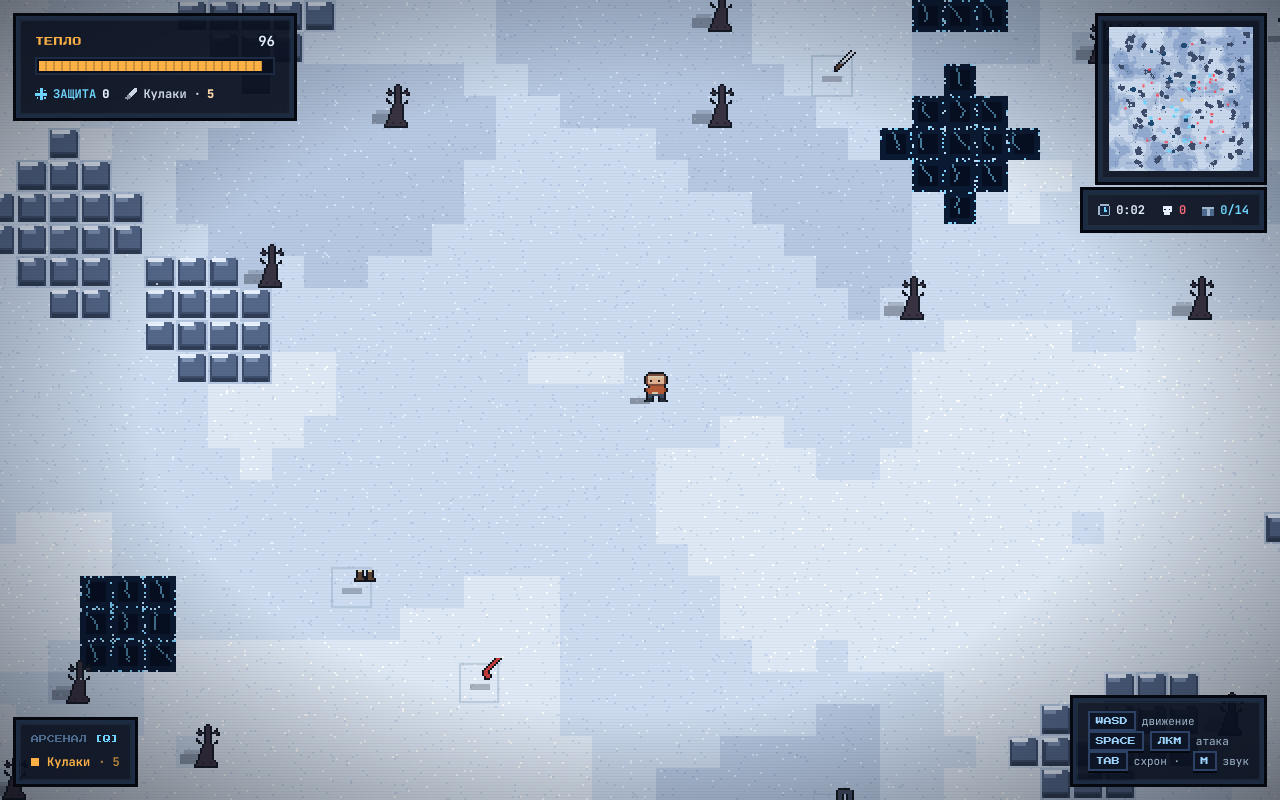
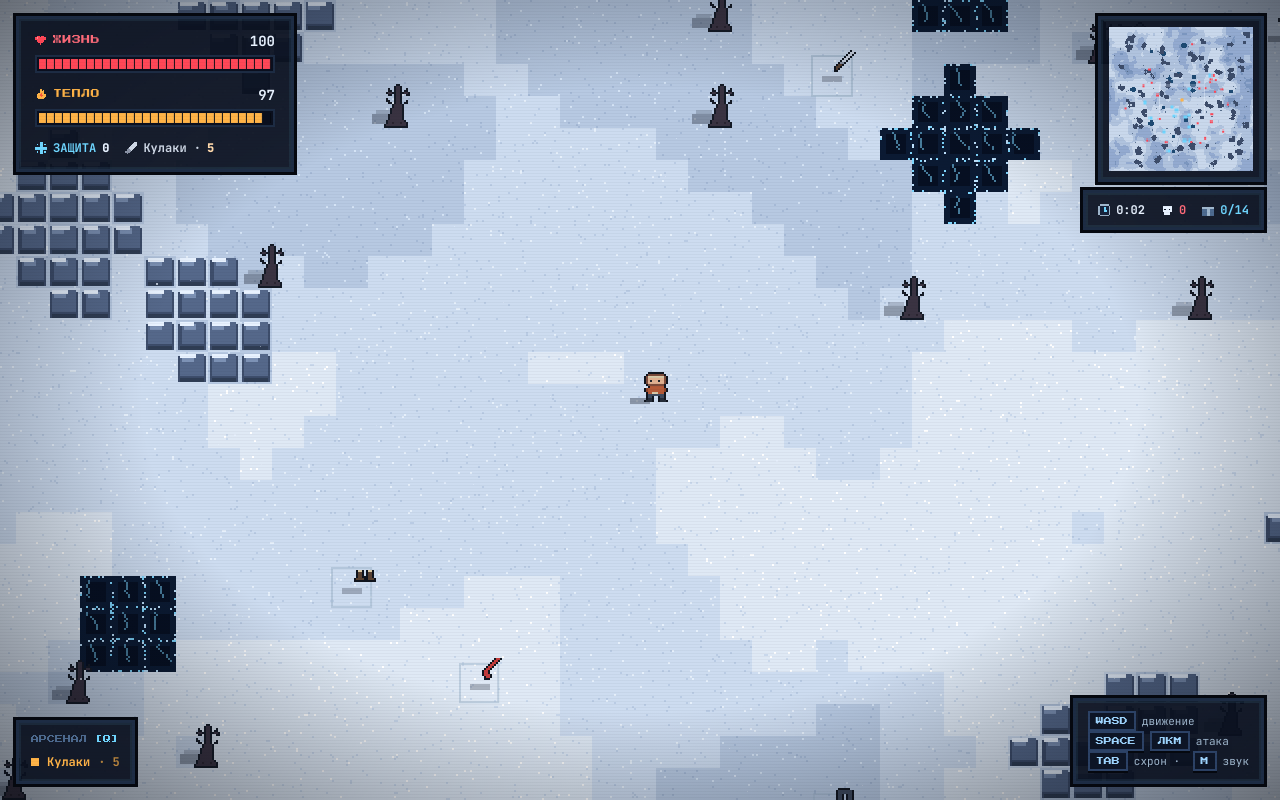
Before and after one commit to eric-cox/cyberia-dev, a React (Vite) app: page / in a window 1280 px wide. Both pictures are taken after a click on the button "ВЫЙТИ НА МОРОЗ". Built offline with nearby package versions, Linux system fonts and the light colour scheme.

Commit message:
task snapshot 5c45fee6-a9fd-48c5-87f4-67fa1bf795d8

```diff
--- a/src/App.tsx
+++ b/src/App.tsx
@@ -64,6 +64,9 @@ export default function App() {
   // морозное дыхание: рамка льда растёт, когда тепло тает
   const heat = snap?.heat ?? 100;
   const frost = heat < 65 ? ((65 - heat) / 65) * 0.9 : 0;
+  // кровавая пульсация: жизнь на исходе
+  const hp = snap?.hp ?? 100;
+  const danger = hp < 35 ? (35 - hp) / 35 : 0;
 
   return (
     <div className="relative w-full h-full overflow-hidden scanlines" style={{ cursor: screen === "playing" ? "crosshair" : "default" }}>
@@ -79,6 +82,18 @@ export default function App() {
           boxShadow: "inset 0 0 140px 40px rgba(159,214,255,0.35)",
         }}
       />
+      {/* красная пульсация — жизнь вымораживается */}
+      {danger > 0 && (
+        <div
+          className="danger-pulse absolute inset-0 z-10 pointer-events-none"
+          style={{
+            opacity: danger,
+            background:
+              "radial-gradient(ellipse at center, rgba(255,71,87,0) 42%, rgba(255,71,87,0.42) 100%)",
+            boxShadow: "inset 0 0 120px 30px rgba(255,71,87,0.35)",
+          }}
+        />
+      )}
       {/* постоянная vignette */}
       <div
         className="absolute inset-0 z-10 pointer-events-none"
--- a/src/game/Game.js
+++ b/src/game/Game.js
@@ -36,7 +36,11 @@ import { Player, Enemy, Pickup, TreeProp } from "./entities.js";
 import { Particles, FloatTexts, Orbs } from "./effects.js";
 
 const HEAT_MAX = 100;
+const HP_MAX = 100;
 const BASE_DRAIN = 1.7; // тепло/сек без одежды
+const COLD_HP_DRAIN = 8.5; // жизнь/сек при нулевом тепле (без одежды)
+const CHILL_HP_DRAIN = 2.4; // жизнь/сек, когда тепло почти кончилось
+const HP_REGEN = 2; // жизнь/сек, когда тепло в достатке
 const HOLE_DMG = 12;
 const ZOOM = 2;
 
@@ -67,6 +71,10 @@ export default class Game {
     this.foundThisRun = 0;
     this.victoryShown = false;
     this.heat = HEAT_MAX;
+    this.hp = HP_MAX;
+    this.hpRate = 0;
+    this.coldTickT = 0;
+    this.deathCause = "cold";
     this.insulation = 0;
     this.weapons = weaponsOf([]);
     this.weaponIdx = 0;
@@ -171,6 +179,10 @@ export default class Game {
     this.foundThisRun = 0;
     this.victoryShown = false;
     this.heat = HEAT_MAX;
+    this.hp = HP_MAX;
+    this.hpRate = 0;
+    this.coldTickT = 0;
+    this.deathCause = "cold";
     this.refreshLoadout();
     this.hooks.onState && this.hooks.onState("playing");
     this.pushSnapshot();
@@ -306,23 +318,66 @@ export default class Game {
       this.heat -= 2.2 * dt;
     }
 
-    // --- холод ---
+    // --- холод: тепло тает; когда его нет — мороз выедает жизнь ---
     const drain = BASE_DRAIN * (100 / (100 + this.insulation));
     this.heat -= drain * dt;
     this.sfx.setWind(clamp(1 - this.heat / HEAT_MAX, 0, 1));
 
-    if (this.heat < 25) {
+    // скорость обморожения зависит от защиты одежды:
+    // exposure = 1 голышом, ~0.5 в полном обвесе
+    const exposure = 100 / (100 + this.insulation);
+    let hpDelta = 0;
+    if (this.heat <= 0) {
+      this.heat = 0;
+      hpDelta = -COLD_HP_DRAIN * exposure;
+      this.deathCause = "cold";
+      this.coldTickT -= dt;
+      if (this.coldTickT <= 0) {
+        this.coldTickT = 0.7;
+        const tick = Math.max(1, Math.round(-hpDelta * 0.7));
+        this.texts.add(
+          p.x + (Math.random() * 12 - 6),
+          p.y - 18,
+          "-" + tick,
+          "#ff4757"
+        );
+        this.particles.burst(p.x, p.y - 8, {
+          n: 4,
+          colors: ["#7fd7ff", "#bfe3ff", "#e8f2ff"],
+          speed: 26,
+          life: 0.5,
+        });
+        this.sfx.noise({ t: 0.1, v: 0.05, f: 2000, type: "highpass" });
+      }
+    } else if (this.heat < 25) {
+      hpDelta = -CHILL_HP_DRAIN * exposure;
+      this.deathCause = "cold";
+      this.coldTickT -= dt;
+      if (this.coldTickT <= 0) {
+        this.coldTickT = 1.4;
+        this.texts.add(p.x, p.y - 18, "-1", "#ff8a94");
+      }
+    } else if (this.heat > 55 && this.hp < HP_MAX) {
+      hpDelta = HP_REGEN;
+    }
+    if (hpDelta !== 0) {
+      this.hp = clamp(this.hp + hpDelta * dt, 0, HP_MAX);
+      this.hpRate = hpDelta;
+      if (this.hp <= 0) {
+        this.die(this.deathCause);
+        return;
+      }
+    } else {
+      this.hpRate = 0;
+    }
+
+    // сердцебиение, когда жизнь или тепло на исходе
+    if (this.hp < 35 || this.heat < 20) {
       this.hbTimer -= dt;
       if (this.hbTimer <= 0) {
-        this.hbTimer = 0.45 + (this.heat / 25) * 0.55;
+        this.hbTimer = 0.4 + (clamp(this.hp, 0, 35) / 35) * 0.55;
         this.sfx.tone({ f: 72, f2: 48, t: 0.1, type: "sine", v: 0.22 });
       }
-    }
-
-    if (this.heat <= 0) {
-      this.heat = 0;
-      this.die();
-      return;
     }
 
     // --- мутанты ---
@@ -350,7 +405,9 @@ export default class Game {
     const got = this.orbs.update(dt, p);
     for (const o of got) {
       this.heat = Math.min(HEAT_MAX, this.heat + 6);
+      this.hp = Math.min(HP_MAX, this.hp + 5);
       this.texts.add(p.x, p.y - 16, "+6 ТЕПЛА", "#ffb347");
+      this.texts.add(p.x, p.y - 26, "+5 ЖИЗНИ", "#7dff8a");
       this.sfx.orb();
       this.particles.burst(p.x, p.y - 6, {
         n: 6,
@@ -445,12 +502,13 @@ export default class Game {
 
   damagePlayer(dmg, src) {
     if (this.state !== "playing") return;
-    this.loseHeat(dmg, null);
     const p = this.player;
+    this.hp = clamp(this.hp - dmg, 0, HP_MAX);
+    this.deathCause = "beast";
     p.flash = 0.16;
     this.camera.addTrauma(0.5);
     this.sfx.hurt();
-    this.texts.add(p.x, p.y - 18, "-" + dmg + " ТЕПЛА", "#ff4757");
+    this.texts.add(p.x, p.y - 18, "-" + dmg, "#ff4757");
     this.particles.burst(p.x, p.y - 6, {
       n: 8,
       colors: ["#ff4757", "#c23b3b", "#e8f2ff"],
@@ -463,6 +521,7 @@ export default class Game {
     }
     this.hooks.onHurt && this.hooks.onHurt();
     this.events.emit("player-damage", { dmg });
+    if (this.hp <= 0) this.die("beast");
   }
 
   loseHeat(v, label) {
@@ -470,7 +529,9 @@ export default class Game {
     if (label) this.texts.add(this.player.x, this.player.y - 26, label, "#7fd7ff");
   }
 
-  die() {
+  die(cause = "cold") {
+    this.deathCause = cause;
+    this.hp = 0;
     this.state = "dead";
     this.sfx.death();
     this.sfx.setWind(1);
@@ -676,6 +737,10 @@ export default class Game {
       state: this.state,
       heat: Math.max(0, Math.ceil(this.heat)),
       maxHeat: HEAT_MAX,
+      hp: Math.max(0, Math.ceil(this.hp)),
+      maxHp: HP_MAX,
+      hpRate: Math.round(this.hpRate * 10) / 10,
+      cause: this.deathCause,
       insulation: this.insulation,
       weapon: this.weapon
         ? { name: this.weapon.name, dmg: this.weapon.dmg, rate: this.weapon.rate }
--- a/src/ui/HUD.tsx
+++ b/src/ui/HUD.tsx
@@ -1,4 +1,4 @@
-import { memo } from "react";
+import { memo, useEffect, useRef, useState, type ReactNode } from "react";
 
 // ---------- типы снапшота из движка ----------
 export type InvItem = {
@@ -14,6 +14,10 @@ export type Snapshot = {
   state: string;
   heat: number;
   maxHeat: number;
+  hp: number;
+  maxHp: number;
+  hpRate: number;
+  cause: string;
   insulation: number;
   weapon: { name: string; dmg: number; rate: number } | null;
   weapons: { id: string; name: string; dmg: number; active: boolean }[];
@@ -74,33 +78,137 @@ export const IcoClock = ({ size = 12 }: { size?: number }) => (
 
 const TIER_COL = ["#9fb6cc", "#9fb6cc", "#6fd6ff", "#ffb347"];
 
-// ---------- шкала тепла ----------
-const HeatBar = memo(({ heat, max }: { heat: number; max: number }) => {
-  const pct = Math.max(0, Math.min(100, (heat / max) * 100));
-  const col = pct > 50 ? "#ffb347" : pct > 25 ? "#ff8c42" : "#ff4757";
-  const critical = pct <= 25;
+export const IcoHeart = ({ size = 12 }: { size?: number }) => (
+  <svg width={size} height={size} viewBox="0 0 8 8" shapeRendering="crispEdges" aria-hidden>
+    <path
+      d="M1 1H3V2H4V1H6V2H7V4H6V5H5V6H4V7H3V6H2V5H1V4H0V2H1Z"
+      fill="#ff4757"
+    />
+    <path d="M1 2H2V3H1Z" fill="#ff8a94" />
+  </svg>
+);
+
+// ---------- шкала с «хвостом» расхода ----------
+// disp догоняет значение быстро, ghost тянется медленно —
+// потеря читается как вытекающие пиксели.
+function VitalBar({
+  label,
+  icon,
+  value,
+  max,
+  baseColor,
+  ghostColor,
+  labelColor,
+  rate,
+  lowAt,
+  colorFor,
+}: {
+  label: string;
+  icon: ReactNode;
+  value: number;
+  max: number;
+  baseColor: string;
+  ghostColor: string;
+  labelColor: string;
+  rate?: number;
+  lowAt?: number;
+  colorFor?: (pct: number) => string;
+}) {
+  const target = useRef({ v: value, g: value });
+  const [disp, setDisp] = useState({ v: value, g: value });
+
+  useEffect(() => {
+    target.current.v = value;
+    if (value > target.current.g) target.current.g = value;
+  }, [value]);
+
+  useEffect(() => {
+    let raf = 0;
+    let last = performance.now();
+    const loop = (now: number) => {
+      const dt = Math.min(0.05, (now - last) / 1000);
+      last = now;
+      setDisp((prev) => {
+        const t = target.current;
+        const nv = prev.v + (t.v - prev.v) * Math.min(1, dt * 12);
+        const ng = t.v < t.g ? t.g + (t.v - t.g) * Math.min(1, dt * 2.1) : t.v;
+        t.g = ng;
+        if (Math.abs(nv - prev.v) < 0.02 && Math.abs(ng - prev.g) < 0.02)
+          return prev;
+        return { v: nv, g: ng };
+      });
+      raf = requestAnimationFrame(loop);
+    };
+    raf = requestAnimationFrame(loop);
+    return () => cancelAnimationFrame(raf);
+  }, []);
+
+  const pct = Math.max(0, Math.min(100, (disp.v / max) * 100));
+  const gpct = Math.max(pct, Math.min(100, (disp.g / max) * 100));
+  const critical = lowAt !== undefined && (value / max) * 100 <= lowAt;
+  const col = colorFor ? colorFor(pct) : baseColor;
+  const draining = rate !== undefined && rate < 0;
+
   return (
     <div>
-      <div className="flex items-baseline justify-between mb-1.5">
-        <span className={`font-pixel text-[9px] tracking-wider ${critical ? "text-[#ff4757] heat-critical" : "text-[#ffb347]"}`}>
-          ТЕПЛО
+      <div className="flex items-baseline justify-between mb-1">
+        <span
+          className={`font-pixel text-[9px] tracking-wider flex items-center gap-1.5 ${critical ? "heat-critical" : ""}`}
+          style={{ color: critical ? "#ff4757" : labelColor }}
+        >
+          {icon}
+          {label}
         </span>
-        <span className={`font-term font-bold text-sm tabular-nums ${critical ? "text-[#ff4757] heat-critical" : "text-[#e8f2ff]"}`}>
-          {Math.ceil(heat)}
+        <span className="flex items-baseline gap-2">
+          {rate !== undefined && rate !== 0 && (
+            <span
+              className={`font-term text-[11px] font-bold tabular-nums ${
+                draining ? "text-[#ff4757] blink-soft" : "text-[#7dff8a]"
+              }`}
+            >
+              {draining ? `−${Math.abs(rate).toFixed(1)}/с` : `+${rate.toFixed(1)}/с`}
+            </span>
+          )}
+          <span
+            className={`font-term font-bold text-sm tabular-nums ${
+              critical ? "text-[#ff4757] heat-critical" : "text-[#e8f2ff]"
+            }`}
+          >
+            {Math.ceil(disp.v)}
+          </span>
         </span>
       </div>
-      <div className="w-60 h-[18px] bg-[#0a0f1e] border-2 border-[#1d2c44] p-[2px]">
+      <div className="relative w-60 h-[18px] bg-[#0a0f1e] border-2 border-[#1d2c44] p-[2px]">
+        <div className="relative h-full overflow-hidden">
+          {/* хвост расхода */}
           <div
-          className={`h-full transition-[width] duration-200 ${critical ? "heat-critical" : ""}`}
+            className="absolute inset-y-0 left-0"
+            style={{ width: `${gpct}%`, background: ghostColor, opacity: 0.45 }}
+          />
+          {/* текущее значение */}
+          <div
+            className={`absolute inset-y-0 left-0 ${critical ? "heat-critical" : ""}`}
             style={{
               width: `${pct}%`,
               background: `repeating-linear-gradient(90deg, ${col} 0px, ${col} 6px, ${col}cc 6px, ${col}cc 8px)`,
             }}
           />
+          {/* пиксельная насечка */}
+          <div
+            className="absolute inset-0"
+            style={{
+              background:
+                "repeating-linear-gradient(90deg, rgba(5,8,15,0) 0px, rgba(5,8,15,0) 7px, rgba(5,8,15,0.85) 7px, rgba(5,8,15,0.85) 8px)",
+            }}
+          />
+        </div>
       </div>
     </div>
   );
-});
+}
+
+const heatColor = (pct: number) =>
+  pct > 50 ? "#ffb347" : pct > 25 ? "#ff8c42" : "#ff4757";
 
 // ---------- HUD ----------
 function HUD({
@@ -115,8 +223,29 @@ function HUD({
   return (
     <div className="absolute inset-0 pointer-events-none z-20 select-none">
       {/* верх слева: тепло / защита / оружие */}
-      <div className="absolute top-4 left-4 panel-pixel px-4 py-3 space-y-2.5">
-        <HeatBar heat={snap.heat} max={snap.maxHeat} />
+      <div className="absolute top-4 left-4 panel-pixel px-4 py-3 space-y-3">
+        <VitalBar
+          label="ЖИЗНЬ"
+          icon={<IcoHeart />}
+          value={snap.hp}
+          max={snap.maxHp}
+          baseColor="#ff4757"
+          ghostColor="#ffb3bc"
+          labelColor="#ff6b7a"
+          rate={snap.hpRate}
+          lowAt={30}
+        />
+        <VitalBar
+          label="ТЕПЛО"
+          icon={<IcoFlame />}
+          value={snap.heat}
+          max={snap.maxHeat}
+          baseColor="#ffb347"
+          ghostColor="#ffe0b8"
+          labelColor="#ffb347"
+          lowAt={25}
+          colorFor={heatColor}
+        />
         <div className="flex items-center gap-4">
           <span className="flex items-center gap-1.5 font-term text-[12px] font-bold text-[#6fd6ff]">
             <IcoSnow /> ЗАЩИТА <b className="text-[#e8f2ff]">{snap.insulation}</b>
```
Also changed, not shown: src/index.css (+13 -0 lines), src/ui/Screens.tsx (+7 -4 lines). Lines whose indentation alone changed are shown as unchanged.
